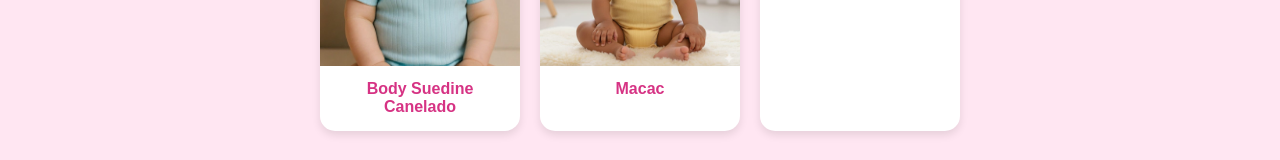
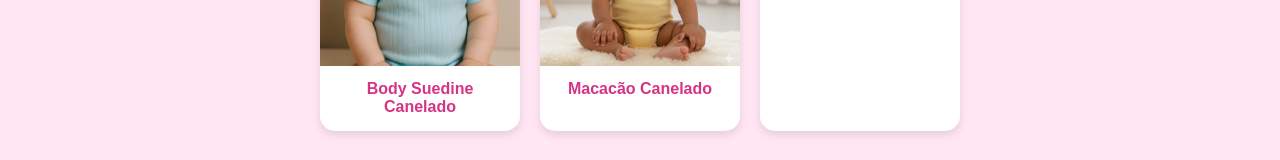
Before and after one commit to andgtric/meu-site, a plain HTML site: page index.html in a window 1280 px wide. Shown: the part 397-557 px from the top of the page. Drawn offline with Linux system fonts and the light colour scheme.

Commit message:
Add files via upload

```diff
--- a/index.html
+++ b/index.html
@@ -24,7 +24,7 @@
       </div>
       <div class="item" onclick="abrirModal('macacaoAzul')">
         <img src="macacao.jpg" alt="Macacão Canelado">
-        <p>Macac</p>
+        <p>Macacão Canelado</p>
       </div>
       <div class="item" onclick="abrirModal('conjuntoUrsinho')">
         <img src="conjunto.jpg" alt="Conjunto Ursinho">
```
